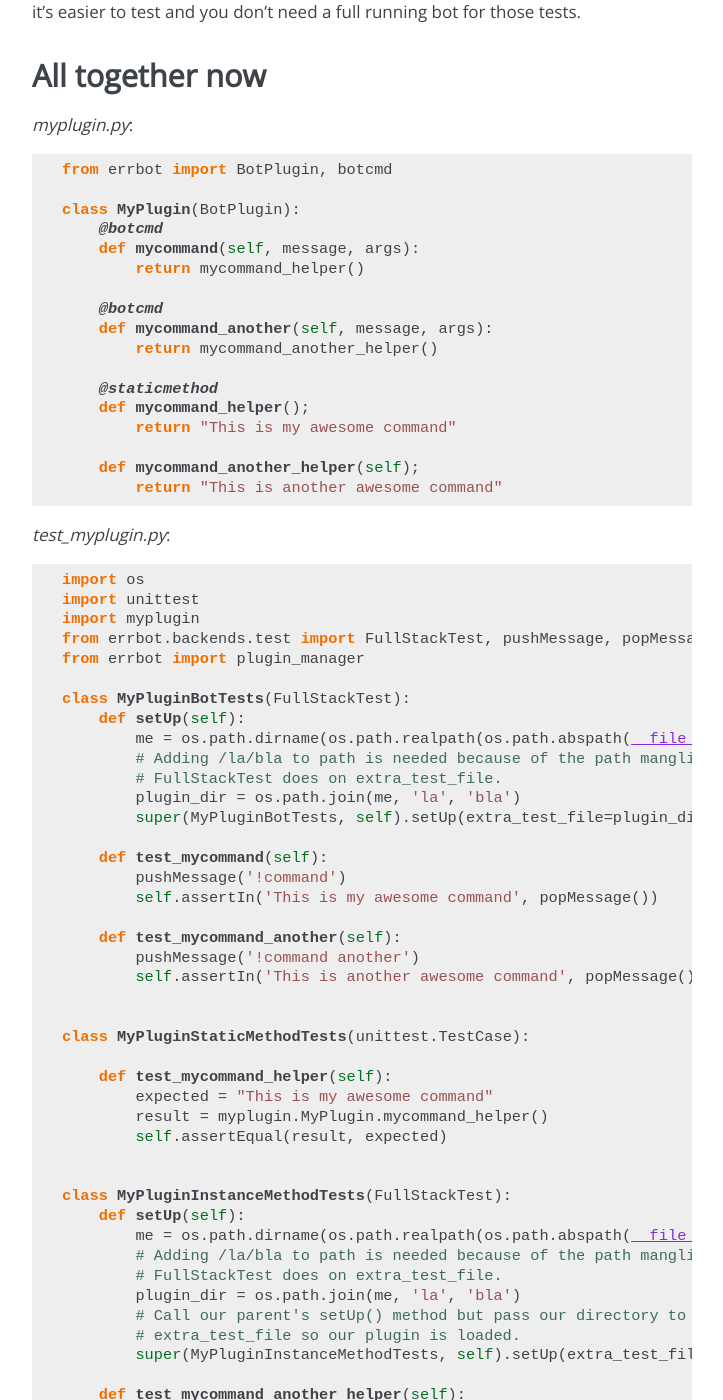
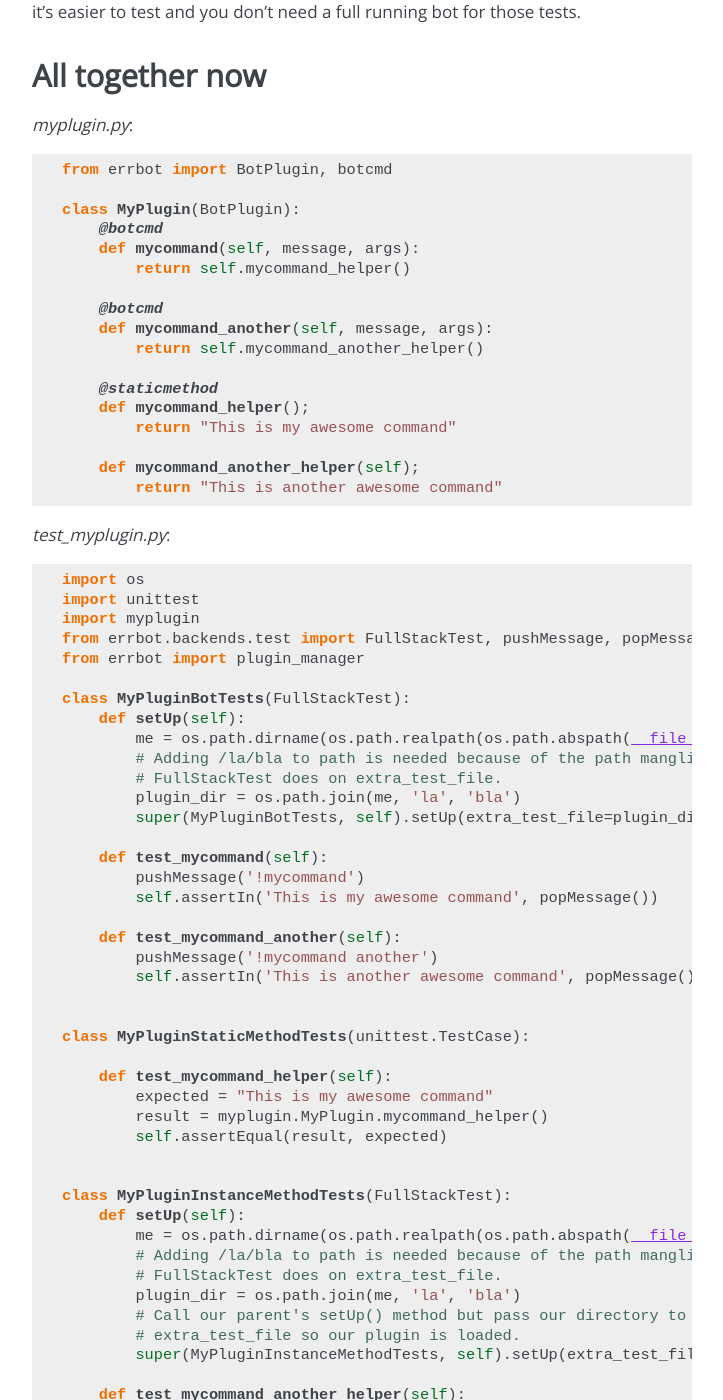
Before and after one commit to errbotio/errbot, a Sphinx documentation site: the page built from docs/user_guide/plugin_testing.rst, in a window 1280 px wide and 1400 px high, scrolled down 3392 px. Shown: the whole window, without its empty margins (388-1111 px from the left). Built offline with Sphinx 7.4.7, drawn with Linux system fonts in a browser that asks for light colours; some web fonts are replaced; pages that are not in the unit, such as notebooks, are missing from menus; some of the changed text lies outside the part shown.

Commit message:
fix some typos in documents to let new comer can copy and run

```diff
--- a/docs/user_guide/plugin_development.rst
+++ b/docs/user_guide/plugin_development.rst
@@ -309,7 +309,7 @@
 
     [Core]
     Name = HelloWorld
-    Module = helloWorld
+    Module = helloworld
 
     [Documentation]
     Description = let's say hello !
--- a/docs/user_guide/plugin_testing.rst
+++ b/docs/user_guide/plugin_testing.rst
@@ -33,7 +33,7 @@
             super(MyPluginTests, self).setUp(extra_test_file=plugin_dir)
 
         def test_command(self):
-            pushMessage('!command')
+            pushMessage('!mycommand')
             self.assertIn('This is my awesome command', popMessage())
 
 Lets walk through this line for line. First of all, we import :class:`~errbot.backends.test.FullStackTest`, :func:`~errbot.backends.test.pushMessage` and :func:`~errbot.backends.test.popMessage` from the backends tests, there allow us to spin up a bot for testing purposes and interact with the message queue.
@@ -52,7 +52,7 @@
     class MyPlugin(BotPlugin):
         @botcmd
         def mycommand(self, message, args):
-            return mycommand_helper()
+            return self.mycommand_helper()
 
         @staticmethod
         def mycommand_helper():
@@ -79,7 +79,7 @@
     class MyPlugin(BotPlugin):
         @botcmd
         def mycommand(self, message, args):
-            return mycommand_helper()
+            return self.mycommand_helper()
 
         def mycommand_helper(self):
             return "This is my awesome command"
@@ -131,11 +131,11 @@
     class MyPlugin(BotPlugin):
         @botcmd
         def mycommand(self, message, args):
-            return mycommand_helper()
+            return self.mycommand_helper()
 
         @botcmd
         def mycommand_another(self, message, args):
-            return mycommand_another_helper()
+            return self.mycommand_another_helper()
 
         @staticmethod
         def mycommand_helper();
@@ -161,11 +161,11 @@
             super(MyPluginBotTests, self).setUp(extra_test_file=plugin_dir)
 
         def test_mycommand(self):
-            pushMessage('!command')
+            pushMessage('!mycommand')
             self.assertIn('This is my awesome command', popMessage())
 
         def test_mycommand_another(self):
-            pushMessage('!command another')
+            pushMessage('!mycommand another')
             self.assertIn('This is another awesome command', popMessage())
 
 
```
